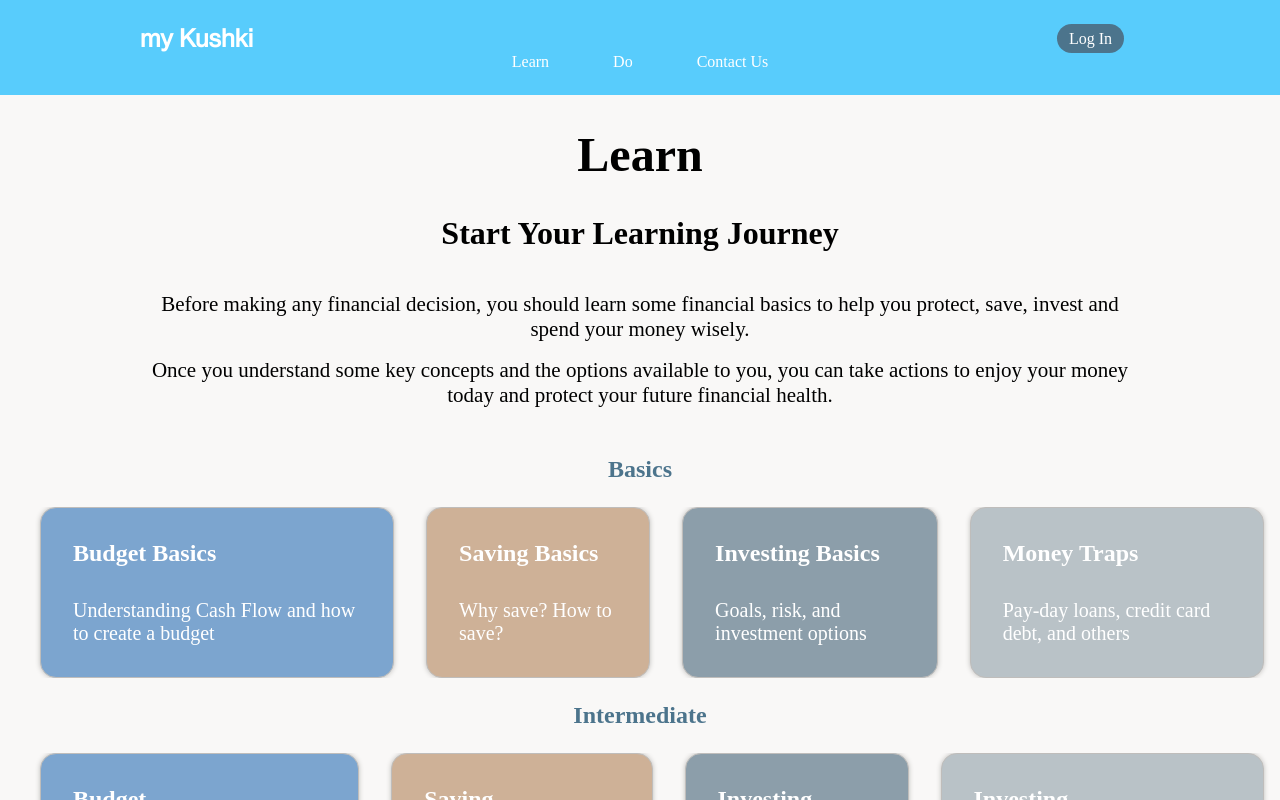
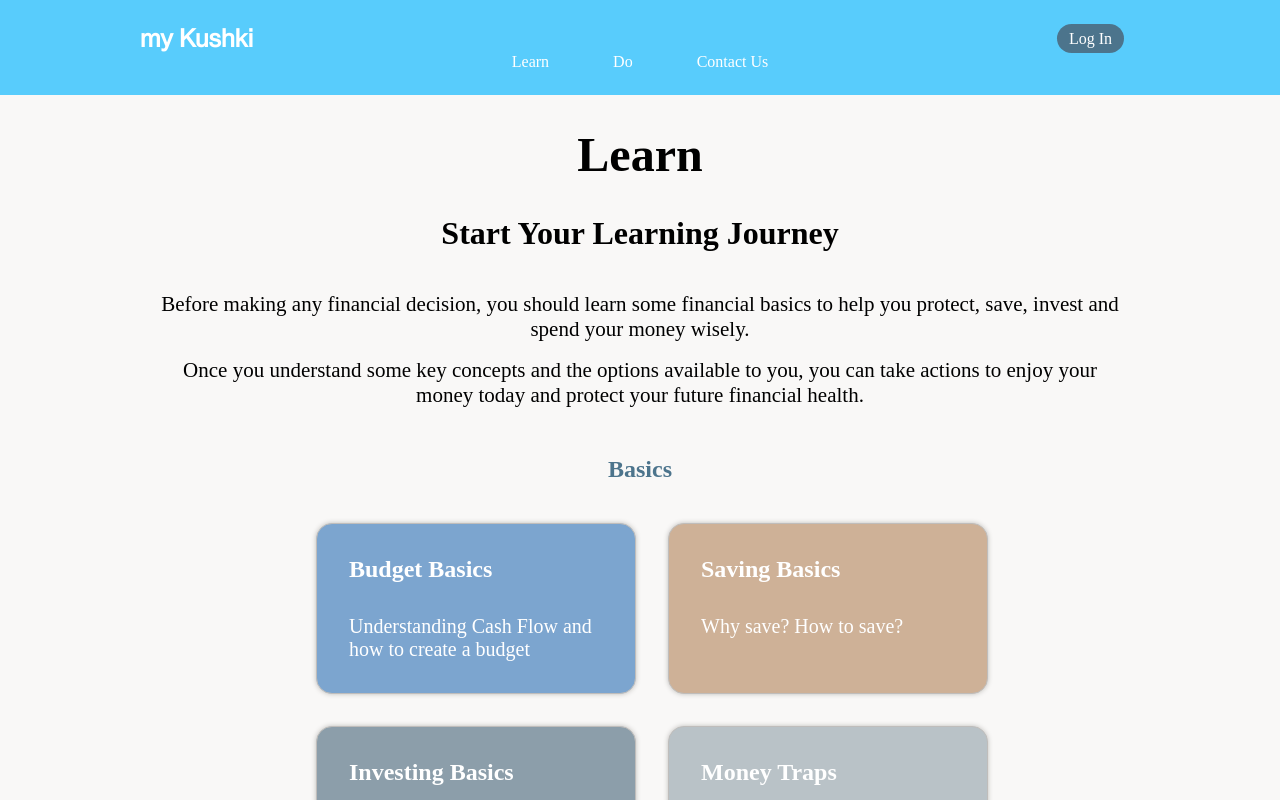
Before and after one commit to estebanchos/my-kushki-client, a React (Create React App) app: page /learn in a window 1280 px wide. Built offline with nearby package versions, Linux system fonts and the light colour scheme.

Commit message:
styling fixes

```diff
--- a/src/components/Budget/Budget.scss
+++ b/src/components/Budget/Budget.scss
@@ -42,7 +42,7 @@ ul.budget__table, ul.labels, ul.item, ul.total {
     display: flex;
     justify-content: space-between;
     &__value {
-        width: 5rem;
+        width: 6rem;
         overflow-x: hidden;
         @include tablet {
             width: 10rem;
--- a/src/components/LearnCard/LearnCard.scss
+++ b/src/components/LearnCard/LearnCard.scss
@@ -10,6 +10,15 @@
     padding: 2rem;
     margin: 0 1rem;
     text-align: left;
+
+    @include tablet {
+        min-width: 16rem;
+    }
+
+    @include desktop {
+        width: 20rem;
+        margin: 1rem;
+    }
 
     &--1{
         background-color: $color-card-one;
--- a/src/pages/LearnPage/LearnPage.js
+++ b/src/pages/LearnPage/LearnPage.js
@@ -5,6 +5,7 @@ import './LearnPage.scss'
 function LearnPage() {
     return (
         <main className='main-lp'>
+            <div className='main-lp__main-container'>
                 <h1 className='main-lp__title'>Learn</h1>
                 <div className='main-lp__intro-container'>
                     <Intro
@@ -93,6 +94,7 @@ function LearnPage() {
                         </div>
                     </div>
                 </section>
+            </div>
         </main>
     );
 }
--- a/src/pages/LearnPage/LearnPage.scss
+++ b/src/pages/LearnPage/LearnPage.scss
@@ -2,6 +2,19 @@
 @use '../../styles/partials/colors' as *;
 
 .main-lp {
+    @include tablet {
+        margin: 0 1.5rem;
+    }
+    @include desktop {
+        // @include desktop-fixed-size;
+        // margin: 0 auto;
+    }
+    &__main-container {
+        @include desktop {
+            @include desktop-fixed-size;
+            // margin: 0 auto;
+        }
+    }
     &__title {
         @include font-family-title;
         font-size: 3rem;
@@ -32,5 +45,10 @@
         overflow-x: scroll;
         scroll-behavior: smooth;
         padding-left: 1.5rem;
+        @include desktop {
+            overflow-x: visible;
+            flex-wrap: wrap;
+            justify-content: center;
+        }
     }
 }
```
Lines whose indentation alone changed are shown as unchanged.
